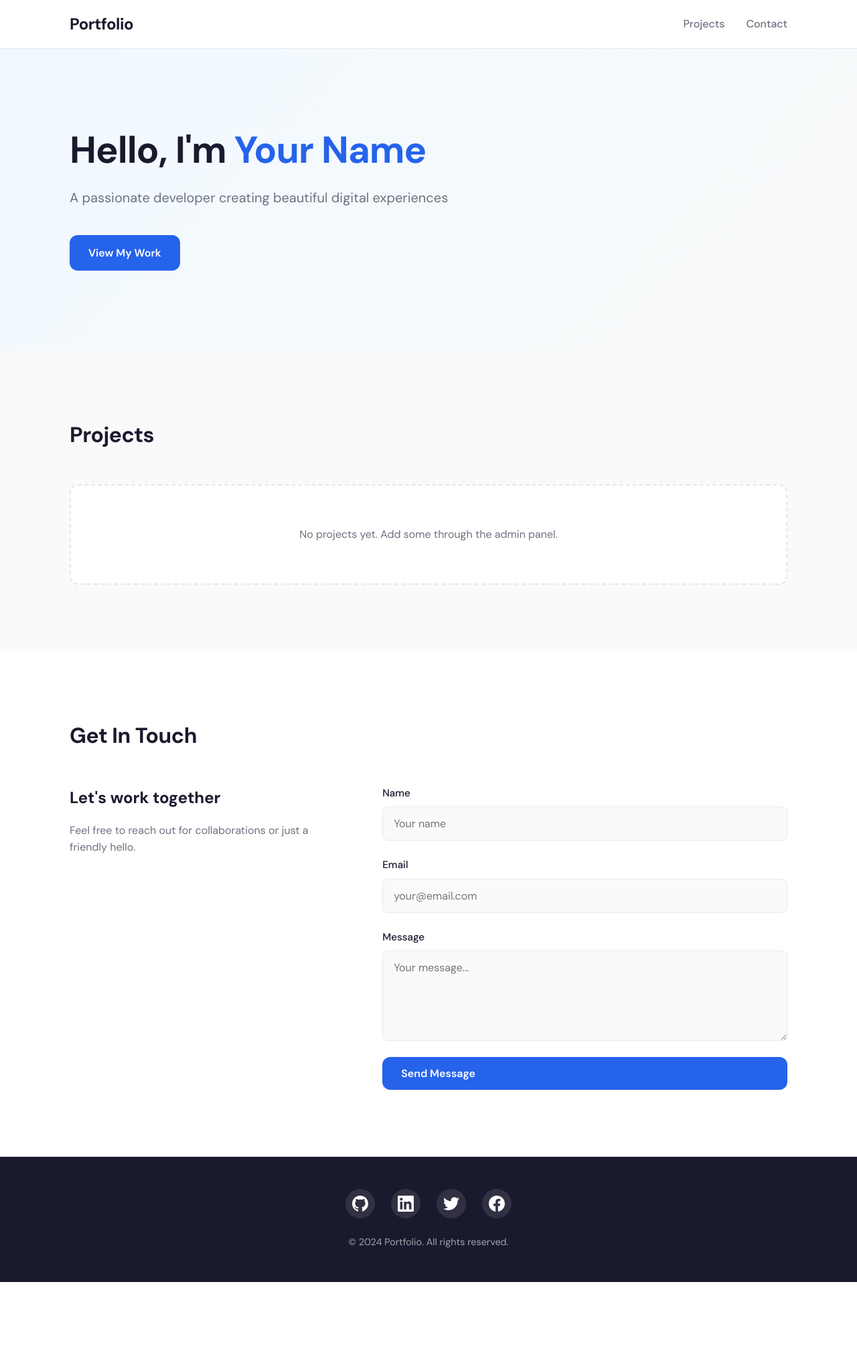
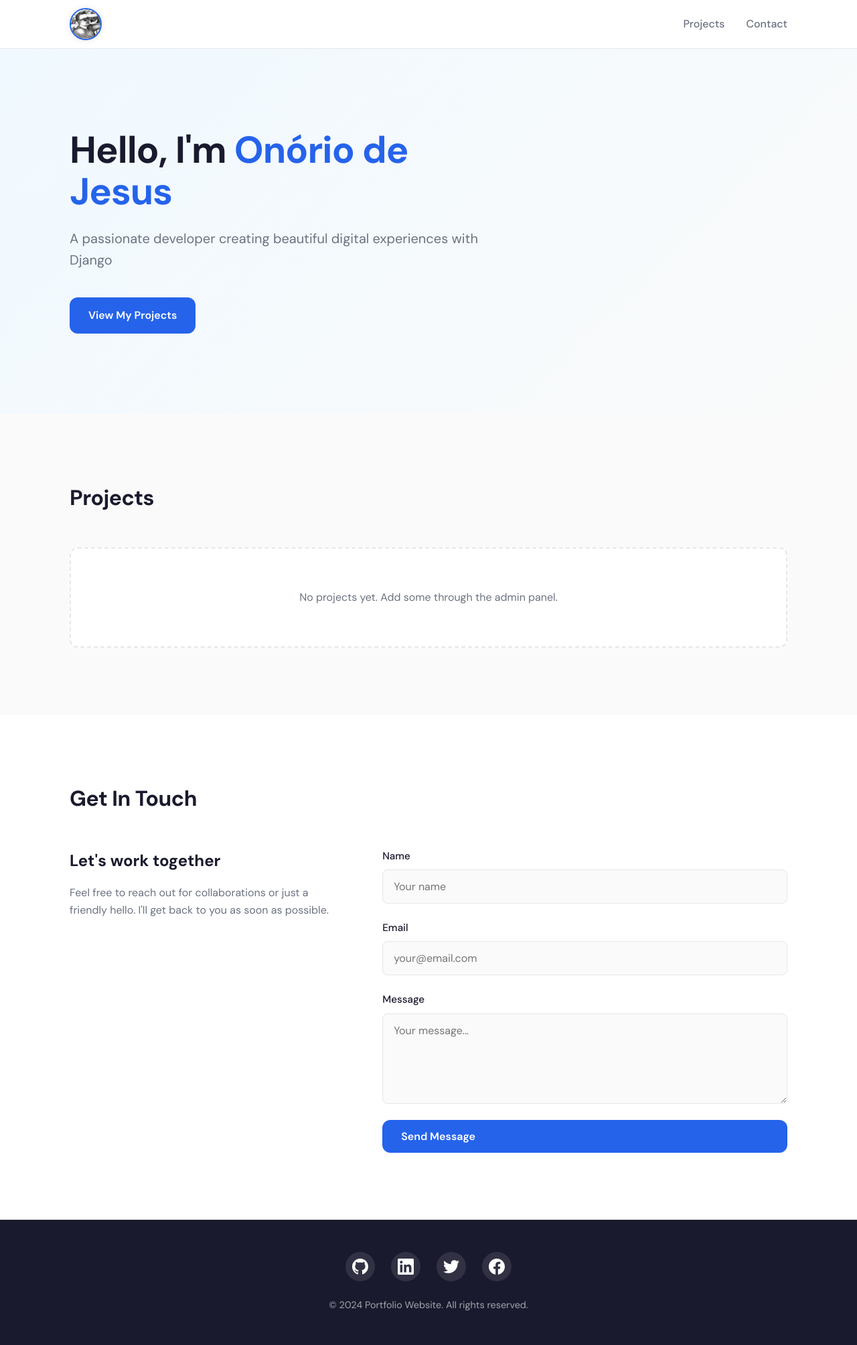
Before and after one commit to marobo/project_hub, a Django app: template templates/home.html in a window 1280 px wide. Shown: the whole page at 67% size. Before the commit the page ends 1914 px from the top, so only its background shows below. Run offline with Django 3.2, Linux system fonts and the light colour scheme; the template is opened without the code that fills it, so the values that code supplies are empty.

Commit message:
add favicons and change some context

```diff
--- a/static/css/style.css
+++ b/static/css/style.css
@@ -81,6 +81,23 @@ ul {
     font-weight: 700;
     color: var(--color-text);
     letter-spacing: -0.5px;
+}
+
+.logo img {
+    width: 48px;
+    height: 48px;
+    border-radius: 50%;
+    object-fit: cover;
+    object-position: center;
+    border: 2px solid var(--color-primary);
+    box-shadow: 0 0 10px rgba(0, 0, 0, 0.1);
+    transition: var(--transition);
+    margin-right: 10px;
+}
+
+.logo img:hover {
+    transform: scale(1.05);
+    box-shadow: 0 0 15px rgba(0, 0, 0, 0.2);
 }
 
 .nav-links {
--- a/templates/base.html
+++ b/templates/base.html
@@ -4,7 +4,13 @@
 <head>
     <meta charset="UTF-8">
     <meta name="viewport" content="width=device-width, initial-scale=1.0">
-    <title>{% block title %}Portfolio{% endblock %}</title>
+    <meta name="description" content="Personal website of Onório de Jesus - Web Developer" />
+    <meta name="keywords" content="Onório de Jesus, Web Developer, Portfolio, Website" />
+    <title>{% block title %}Onório de Jesus{% endblock %}</title>
+    <link rel="apple-touch-icon" sizes="180x180" href="{% static 'img/apple-touch-icon.png' %}">
+    <link rel="icon" type="image/png" sizes="32x32" href="{% static 'img/favicon-32x32.png' %}">
+    <link rel="icon" type="image/png" sizes="16x16" href="{% static 'img/favicon-16x16.png' %}">
+    <link rel="manifest" href="{% static 'img/site.webmanifest' %}">
     <link rel="preconnect" href="https://fonts.googleapis.com">
     <link rel="preconnect" href="https://fonts.gstatic.com" crossorigin>
     <link href="https://fonts.googleapis.com/css2?family=DM+Sans:wght@400;500;600;700&display=swap" rel="stylesheet">
@@ -14,7 +20,9 @@
     <!-- Navigation -->
     <nav class="navbar">
         <div class="container nav-content">
-            <a href="{% url 'home' %}" class="logo">Portfolio</a>
+            <a href="{% url 'home' %}" class="logo">
+                <img src="{% static 'img/onorio_dejesus.png' %}" alt="Onório de Jesus">
+            </a>
             <ul class="nav-links">
                 <li><a href="#projects">Projects</a></li>
                 <li><a href="#contact">Contact</a></li>
@@ -52,7 +60,7 @@
                     </svg>
                 </a>
             </div>
-            <p class="copyright">&copy; 2024 Portfolio. All rights reserved.</p>
+            <p class="copyright">&copy; 2024 Portfolio Website. All rights reserved.</p>
         </div>
     </footer>
 </body>
--- a/templates/home.html
+++ b/templates/home.html
@@ -1,16 +1,16 @@
 {% extends 'base.html' %}
 {% load static %}
 
-{% block title %}Home | Portfolio{% endblock %}
+{% block title %}Home | Onório de Jesus{% endblock %}
 
 {% block content %}
 <!-- Hero Section -->
 <section class="hero">
     <div class="container">
         <div class="hero-content">
-            <h1 class="hero-title">Hello, I'm <span class="highlight">Your Name</span></h1>
-            <p class="hero-subtitle">A passionate developer creating beautiful digital experiences</p>
-            <a href="#projects" class="btn btn-primary">View My Work</a>
+            <h1 class="hero-title">Hello, I'm <span class="highlight">Onório de Jesus</span></h1>
+            <p class="hero-subtitle">A passionate developer creating beautiful digital experiences with Django</p>
+            <a href="#projects" class="btn btn-primary">View My Projects</a>
         </div>
     </div>
 </section>
@@ -62,7 +62,7 @@
         <div class="contact-wrapper">
             <div class="contact-info">
                 <h3>Let's work together</h3>
-                <p>Feel free to reach out for collaborations or just a friendly hello.</p>
+                <p>Feel free to reach out for collaborations or just a friendly hello. I'll get back to you as soon as possible.</p>
             </div>
             <form method="POST" class="contact-form">
                 {% csrf_token %}
```
Also changed, not shown: static/img/android-chrome-192x192.png (added), static/img/android-chrome-512x512.png (added), static/img/apple-touch-icon.png (added), static/img/favicon-16x16.png (added), static/img/favicon-32x32.png (added), static/img/favicon.ico (added), static/img/onorio_dejesus.png (added), static/img/site.webmanifest (added).
